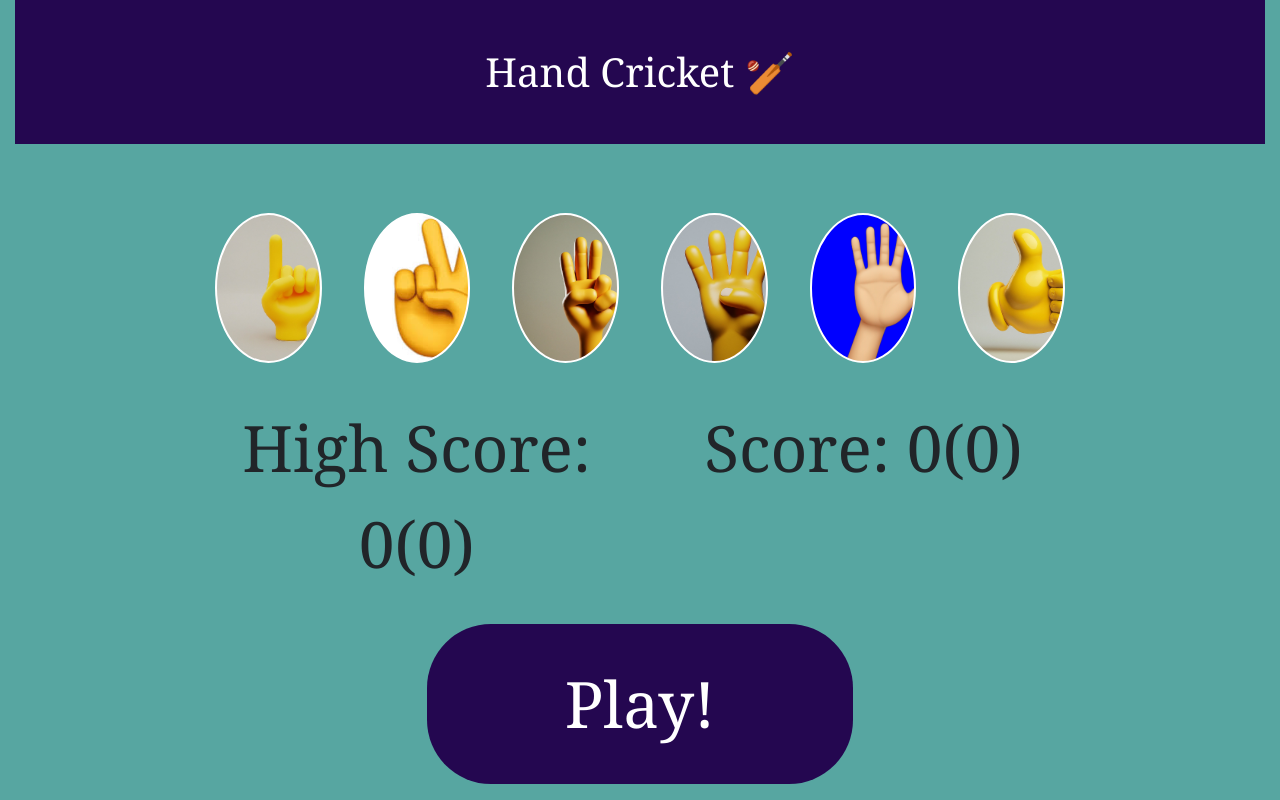
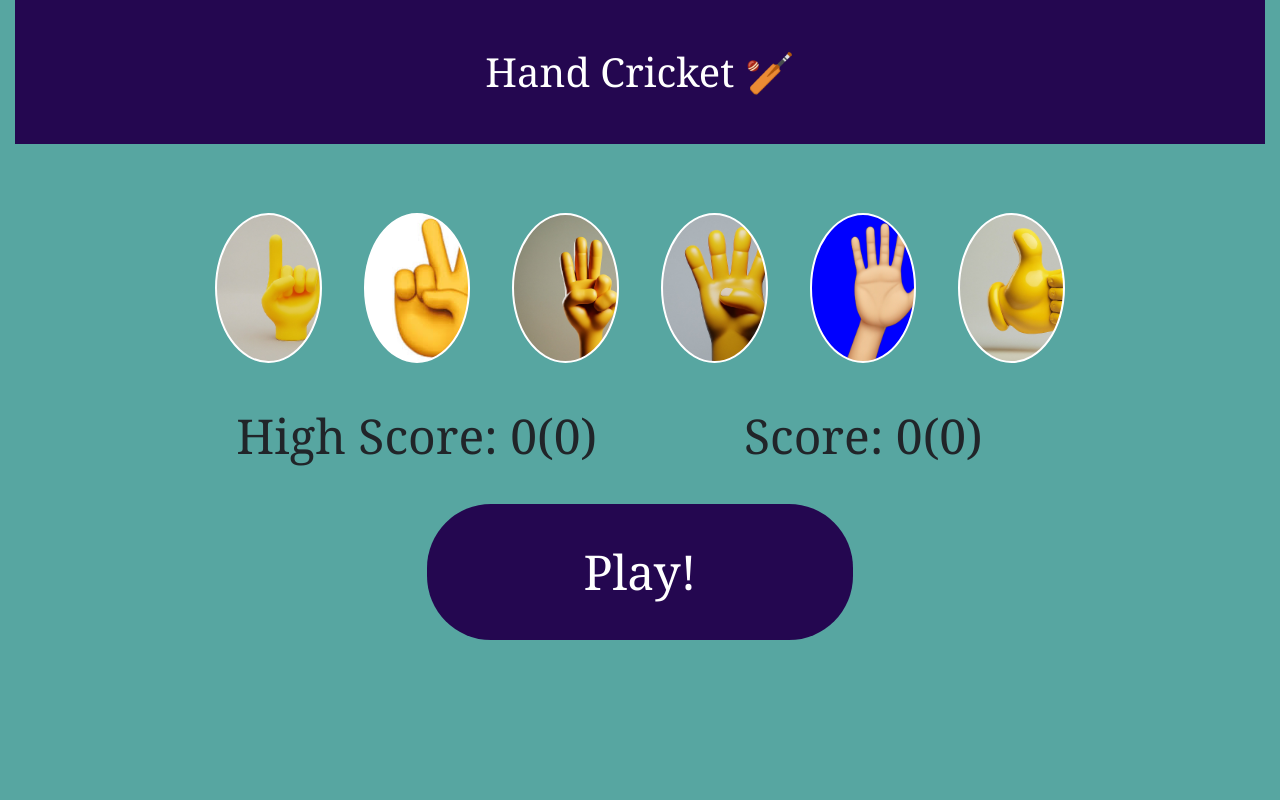
Before and after one commit to Suryansh-Sarathe/Hand_Cricket_Game, a plain HTML site: page index.html in a window 1280 px wide. Drawn offline with nearby package versions, Linux system fonts and the light colour scheme.

Commit message:
responsive font
trying with rem instead of vw unit

```diff
--- a/design.css
+++ b/design.css
@@ -26,7 +26,7 @@
         color: transparent;
     }
     .restart,.scoreboard,.comment{
-        font-size:2vw;
+        font-size:1.5rem;
     }
 .one {
     background-image: url(images/single.jpg);
@@ -62,7 +62,7 @@
 .restart,.comment{
     background-color: #240750;
     padding:2rem;
-    font-size:5vw;
+    font-size:3rem;
     color:white;
     border-radius:4rem;
 }
@@ -79,5 +79,5 @@
     margin-top: 2rem;
     gap:20px;
     justify-content: center;
-    font-size: 5vw;
+    font-size: 3rem;
 }
```
